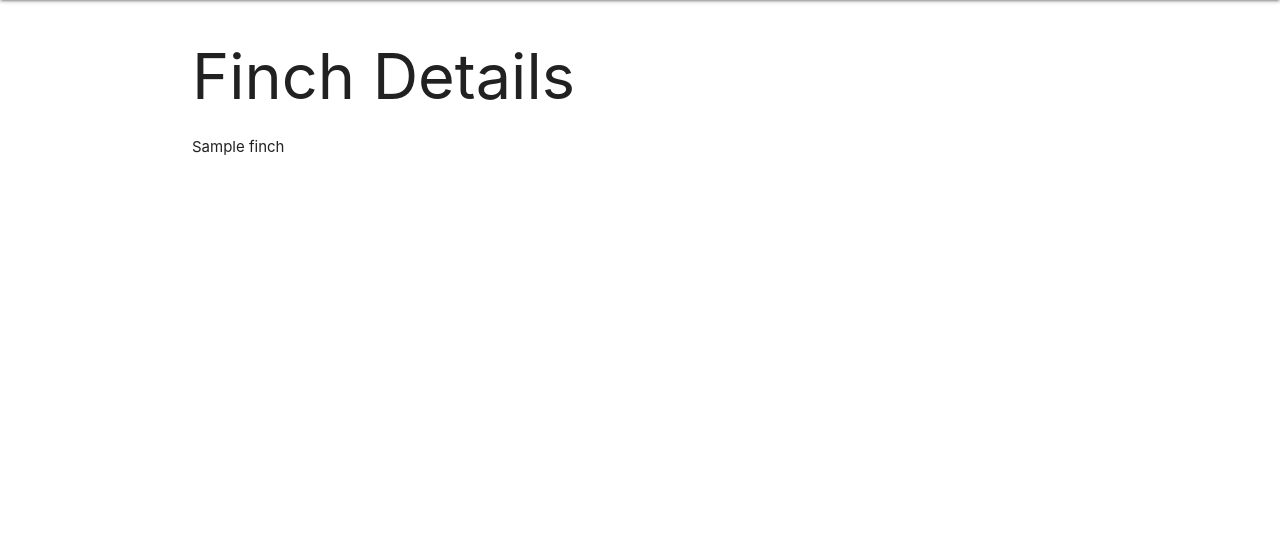
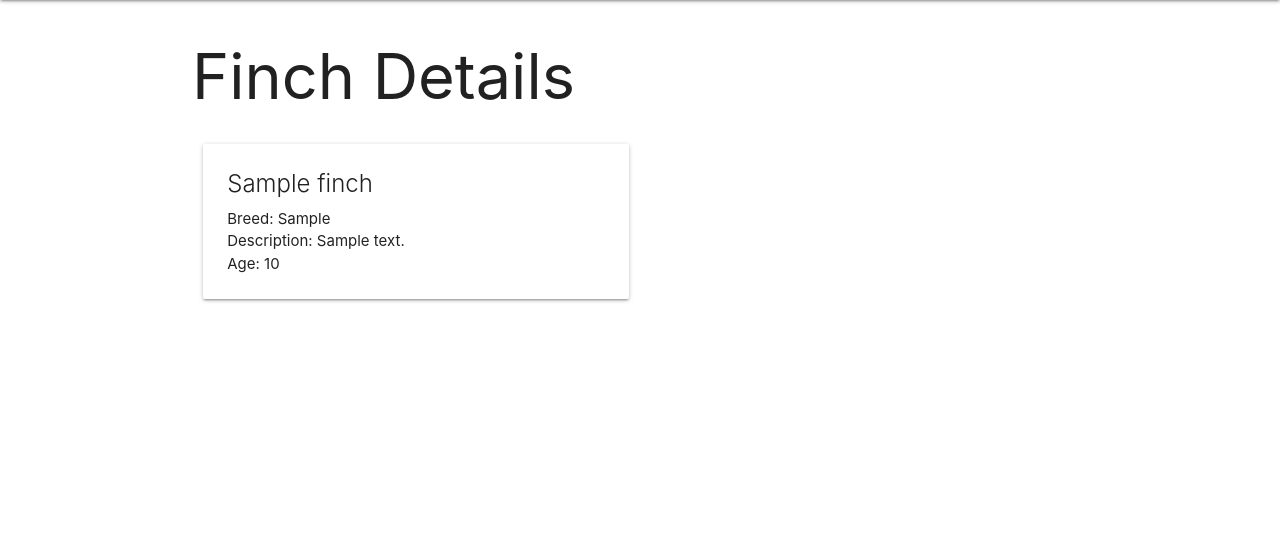
Before and after one commit to mymy209/finch-collector, a Django app: page /finches/1/ in a window 1280 px wide. Shown: the part 64-618 px from the top of the page. Run offline with Django 3.2, Linux system fonts and the light colour scheme; tables that the repository leaves empty hold one stand-in row (values such as "Sample post").

Commit message:
model revision and css

```diff
--- a/main_app/models.py
+++ b/main_app/models.py
@@ -5,6 +5,12 @@ from django.urls import reverse
 
 class Finch(models.Model):
     name = models.CharField(max_length=100)
+    breed = models.CharField(max_length=100)
+    description = models.TextField(max_length=25)
+    age = models.IntegerField()
+
+    def __str__(self):
+        return self.name
 
     def get_absolute_url(self):
         return reverse('finches_detail', kwargs={'finch_id': self.id})
--- a/main_app/templates/main_app/finch_detail.html
+++ b/main_app/templates/main_app/finch_detail.html
@@ -4,6 +4,17 @@
 
 <h1>Finch Details</h1>
 
-<p>{{object.name}}</p>
+<div class="row">
+    <div class="col s6">
+        <div class="card">
+            <div class="card-content">
+                <span class="card-title">{{ finch.name }}</span>
+                <p>Breed: {{ finch.breed }}</p>
+                <p>Description: {{ finch.description }}</p>
+                <p>Age: {{ finch.age }}</p>
+            </div>
+        </div>
+    </div>
+</div>
 
 {% endblock %}
```
Also changed, not shown: main_app/templates/main_app/finch_list.html (+8 -1 lines), main_app/migrations/0002_auto_20200917_0455.py (added).
